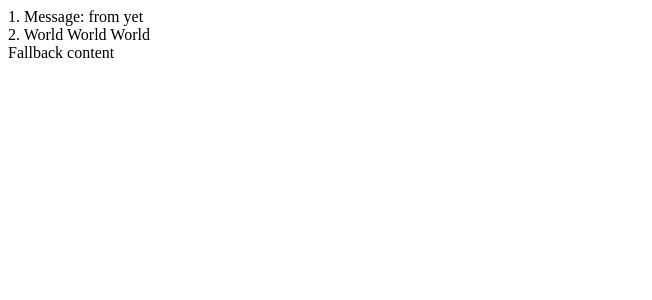
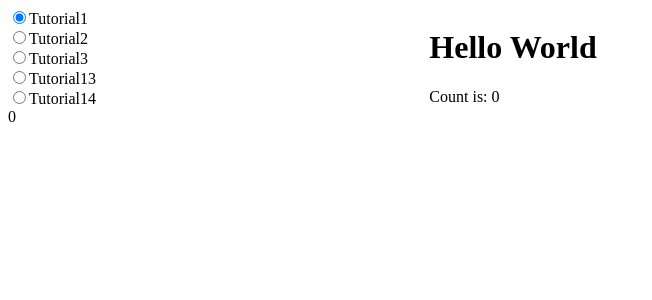
Before and after one commit to arakaki-asdf/arakaki-asdf, a Vue app: page / in a window 1280 px wide. Shown: the top 300 px of the page, without its empty margins (0-652 px from the left). Built offline with nearby package versions, Linux system fonts and the light colour scheme.

Commit message:
2columnのサンプルから今まで作成したチュートリアルを切り替えて表示するまで作成(仮)

```diff
--- a/src/App.vue
+++ b/src/App.vue
@@ -1,33 +1,41 @@
 
 <script setup>
-  // import Tutorial1 from './components/Tutorial1.vue'
-  import Tutorial from './components/Tutorials/Tutorial14.vue'
+import { shallowRef, ref } from 'vue'
+import Sidebar from './components/2Column/Sidebar.vue'
+// import Main from './components/2Column/Main.vue'
+import Tutorial1 from './components/Tutorials/Tutorial1.vue'
+import Tutorial2 from './components/Tutorials/Tutorial2.vue'
+import Tutorial3 from './components/Tutorials/Tutorial3.vue'
+import Tutorial13 from './components/Tutorials/Tutorial13.vue'
+import Tutorial14 from './components/Tutorials/Tutorial14.vue'
+
+const compList = [
+  Tutorial1,
+  Tutorial2,
+  Tutorial3,
+  Tutorial13,
+  Tutorial14,
+]
+// TODO: refからshallowRefに変えるとエラーが出なくなった。後で調べる
+const currentComp = shallowRef(Tutorial1);
+
+function sideResponse(index) {
+  currentComp.value = compList[index];
+}
+
+const names = compList.map(x => x.__name);
+// console.log(names)
 </script>
-
-<style scoped>
-  button {
-    width: 150px;
-    height: 30px;
-  }
-  .wrapper {
-    font-size: 30px;
-  }
-  a.focus {
-    background-color: lightblue;
-  }
-</style>
-
-<template>
-  <div id="app">
-    <!-- <ChildComponent></ChildComponent> -->
-     <Tutorial></Tutorial>
-  </div>
-</template>
 
 <style scoped>
 .container {
   display: flex;
-  height: 100vh;
+    height: 100vh;
+  }
+
+.main {
+    overflow: auto;
+    flex: 2;
 }
 
 .sidebar {
@@ -39,12 +47,22 @@
   overflow: auto;
 }
 
-.main {
-  overflow: auto;
-  flex: 2;
-}
+</style>
 
-.box {
-  height: 150vh;
-}
-</style>
+<template>
+  <div id="app">
+    <div class="container">
+      <div class="sidebar">
+        <Sidebar
+          v-bind:names="names"
+          v-on:response="sideResponse"></Sidebar>
+      </div>
+
+      <div class="main">
+        <!-- <KeepAlive></KeepAlive> -->
+        <component :is="currentComp"></component>
+        <!-- <Main></Main> -->
+      </div>
+    </div>
+  </div>
+</template>
--- /dev/null
+++ b/src/components/2Column/Main.vue
@@ -0,0 +1,13 @@
+<!-- <style scoped>
+    .main {
+        overflow: auto;
+        flex: 2;
+    }
+</style> -->
+
+<template>
+    <!-- <div class="main">
+    </div> -->
+    <h1>見出し</h1>
+    <p>テキストテキストテキストテキストテキストテキストテキストテキストテキストテキストテキストテキストテキストテキストテキストテキストテキストテキストテキストテキストテキストテキストテキストテキストテキストテキストテキストテキストテキストテキストテキストテキストテキストテキストテキストテキストテキストテキストテキストテキストテキストテキストテキストテキストテキストテキストテキストテキストテキストテキストテキストテキストテキストテキストテキストテキストテキストテキストテキストテキストテキストテキストテキストテキストテキストテキストテキストテキストテキストテキストテキストテキストテキストテキストテキストテキストテキストテキストテキストテキストテキストテキストテキストテキストテキストテキストテキストテキストテキストテキストテキストテキストテキストテキストテキストテキストテキストテキストテキストテキストテキストテキストテキストテキストテキストテキストテキストテキストテキストテキストテキストテキストテキストテキストテキストテキストテキストテキストテキストテキストテキストテキストテキストテキストテキストテキストテキストテキストテキストテキストテキストテキストテキストテキストテキストテキストテキストテキストテキストテキストテキストテキストテキストテキストテキストテキストテキストテキストテキストテキストテキストテキストテキストテキストテキストテキストテキストテキストテキストテキストテキストテキストテキストテキストテキストテキストテキストテキストテキストテキストテキストテキストテキストテキストテキストテキストテキストテキストテキストテキストテキストテキストテキストテキストテキストテキストテキストテキストテキストテキストテキストテキストテキストテキストテキストテキストテキストテキストテキストテキストテキストテキストテキストテキストテキストテキストテキストテキストテキストテキストテキストテキストテキストテキストテキストテキスト</p>
+</template>
--- /dev/null
+++ b/src/components/2Column/Sidebar.vue
@@ -0,0 +1,62 @@
+<script setup>
+import { ref, watch } from "vue";
+
+const memberType = ref(0);
+const emit = defineEmits(['response'])
+
+const props = defineProps({
+  names: Array
+})
+const names = props.names;
+console.log(names)
+
+async function watchMemberType() {
+  // 切り替わったことを発火
+  console.log("change member type")
+  emit('response', memberType.value)
+}
+
+// 値変更を監視
+watch(memberType, watchMemberType)
+
+// for (const element of props.ary) {
+//   console.log(`elem: ${element}`);
+// }
+</script>
+
+<style scoped>
+.box {
+  height: 150vh;
+}
+.sidebar-label {
+  display: block;
+}
+</style>
+
+<template>
+  <!-- <div class="box">
+      <h2>サイドバー</h2>
+      <ul>
+          <li><a href="">目次</a></li>
+          <li><a href="">タイトル</a></li>
+          <li><a href="">lorem</a></li>
+      </ul>
+  </div> -->
+
+  <div>
+    <label class="sidebar-label" v-for="(name, index) in names" v-bind:key="name">
+      <input type="radio" name="memberType" v-bind:value="index" v-model="memberType">{{ name }}
+    </label>
+    <!-- <label class="sidebar-label">
+      <input type="radio" name="memberType" value="0" v-model="memberType">目次
+    </label>
+    <label class="sidebar-label">
+      <input type="radio" name="memberType" value="1" v-model="memberType">タイトル
+    </label>
+    <label class="sidebar-label">
+      <input type="radio" name="memberType" value="2" v-model="memberType">Lorem
+    </label> -->
+
+    <div>{{ memberType }}</div>
+  </div>
+</template>
```
